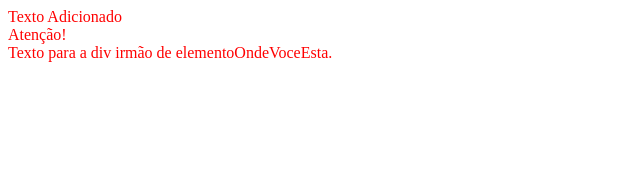
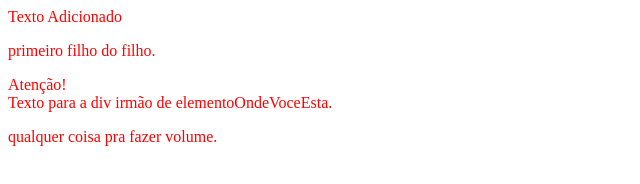
Before and after one commit to KhazadDutz/Trybe_Exercises, a plain HTML site: page exercises/bloco5/dia2/exercicioDeFixacao/exercicio_2.html in a window 1280 px wide. Shown: the whole page, without its empty margins (0-640 px from the left). Drawn offline with Linux system fonts and the light colour scheme.

Commit message:
exercicios 10, 11 e 12 completos

```diff
--- a/exercises/bloco5/dia2/exercicioDeFixacao/exercicio_2.html
+++ b/exercises/bloco5/dia2/exercicioDeFixacao/exercicio_2.html
@@ -38,18 +38,39 @@
     document.querySelector('#pai').children[2];
     // 9.Crie um irmão para elementoOndeVoceEsta.
       // cria uma div brotherOfElementoOndeVoceEsta.
-    let brother = document.createElement('div');
+      let brother = document.createElement('div');
       // coloca um texto dentro dessa div.
-    brother.innerText = 'Texto para a div irmão de elementoOndeVoceEsta.';
+      brother.innerText = 'Texto para a div irmão de elementoOndeVoceEsta.';
       // cria um ID para a div brotherOfElementoOndeVoceEsta.
-    brother.id = 'brotherOfElementoOndeVoceEsta';
+      brother.id = 'brotherOfElementoOndeVoceEsta';
       // chamando a div pai do html.
-    let paiDiv = document.querySelector('#pai');
+      let paiDiv = document.querySelector('#pai');
       // adiciona a div brotherOfElementoOndeVoceEsta na div pai.
-    paiDiv.appendChild(brother);
+      paiDiv.appendChild(brother);
     // 10.Crie um filho para elementoOndeVoceEsta.
-    let firstChild = document.createElement('div');
-
+      // cria um p qualquer.
+      let firstChild = document.createElement('p');
+      // coloca um texto no p criado.
+      firstChild.innerText = 'qualquer coisa pra fazer volume.';
+      // cria uma ID para o p criado.
+      firstChild.id = 'firstChildParagraph';
+      // chama a div pai que eu quero colocar o P.
+      let brotherDiv = document.querySelector('#brotherOfElementoOndeVoceEsta');
+      // adiciona o P como filho da div brotherOfElementoOndeVoceEsta.
+      brotherDiv.appendChild(firstChild);
+    // 11.Crie um filho para primeiroFilhoDoFilho.
+      // cria um P qualquer.
+      let firstChildOfChild = document.createElement('p');
+      // colocar um texto dentro do P criado.
+      firstChildOfChild.innerText = 'primeiro filho do filho.'
+      // criar um ID para o P.
+      firstChildOfChild.id = 'firstChildOfChild'
+      // chama a div que será o pai do P.
+      let pFather = document.querySelector('#primeiroFilhoDoFilho');
+      // adiciona o P firstChildOfChild na div primeiroFilhoDoFilho.
+      pFather.appendChild(firstChildOfChild);
+    // 12.A partir desse filho criado, acesse terceiroFilho.
+    document.querySelector('#firstChildOfChild').parentElement.parentElement.nextElementSibling;
   </script>
 </body>
 </html>
```
